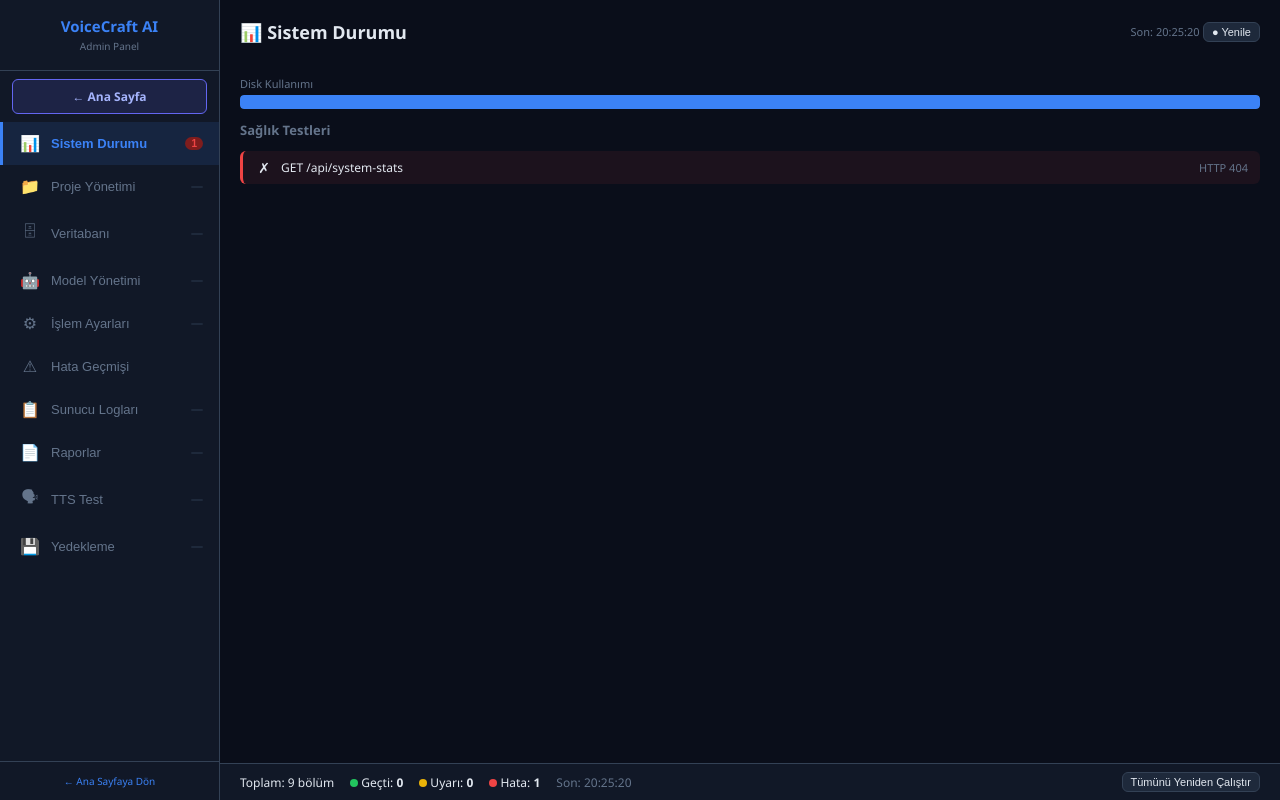
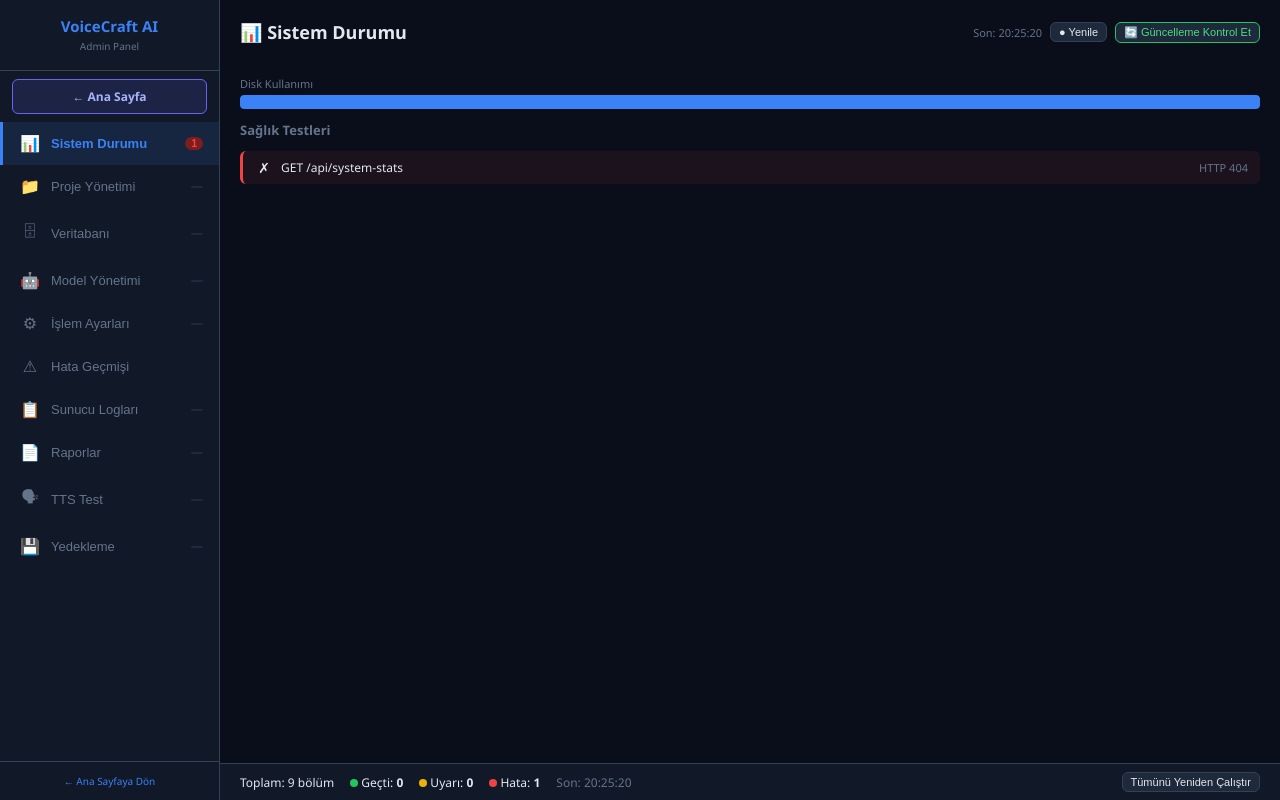
Before and after one commit to mehmet44yuce-png/voicecraft-ai, a website: page public/admin.html in a window 1280 px wide. Drawn offline with Linux system fonts and the light colour scheme; no server answers.

Commit message:
release: v1.1.8 - Admin panel: layout duzeltme (update bar solda cikiyordu), Guncelleme Kontrol Et butonu

```diff
--- a/public/admin.html
+++ b/public/admin.html
@@ -13,7 +13,8 @@
 <style>
 *{box-sizing:border-box;margin:0;padding:0}
 :root{--bg:#0a0e1a;--bg2:#111827;--bg3:#1e293b;--border:#334155;--text:#e2e8f0;--dim:#64748b;--accent:#3b82f6;--green:#22c55e;--yellow:#eab308;--red:#ef4444;--purple:#a855f7}
-body{font-family:'Segoe UI',system-ui,sans-serif;background:var(--bg);color:var(--text);display:flex;min-height:100vh;min-width:1024px;font-size:13px}
+body{font-family:'Segoe UI',system-ui,sans-serif;background:var(--bg);color:var(--text);display:flex;flex-direction:column;min-height:100vh;min-width:1024px;font-size:13px}
+.main-layout{display:flex;flex:1;overflow:hidden}
 
 /* Sol Sekme Çubuğu */
 .sidebar{width:220px;background:var(--bg2);border-right:1px solid var(--border);display:flex;flex-direction:column;flex-shrink:0;position:sticky;top:0;height:100vh}
@@ -254,6 +255,25 @@ function applyUpdate(){
     },2000);
   }).catch(function(e){alert('Baglanti hatasi: '+e.message);});
 }
+function checkUpdateManual(){
+  var btn=document.getElementById('btn-check-update');
+  if(btn){btn.disabled=true;btn.textContent='⏳ Kontrol ediliyor...';}
+  fetch('/api/update/check').then(function(r){return r.json();}).then(function(d){
+    if(d.success && d.update){
+      var bar=document.getElementById('update-bar');
+      var txt=document.getElementById('update-bar-text');
+      if(bar) bar.style.display='block';
+      if(txt) txt.textContent='v'+d.update.new_version+' mevcut — '+d.update.files_to_update+' dosya degismis'+(d.update.changelog?' | '+d.update.changelog:'');
+      if(btn){btn.disabled=false;btn.textContent='🔄 Güncelleme Kontrol Et';}
+    } else {
+      if(btn){btn.disabled=false;btn.textContent='✓ Güncel ('+new Date().toLocaleTimeString('tr')+')';}
+      setTimeout(function(){if(btn)btn.textContent='🔄 Güncelleme Kontrol Et';},3000);
+    }
+  }).catch(function(e){
+    if(btn){btn.disabled=false;btn.textContent='⚠ Hata';}
+    setTimeout(function(){if(btn)btn.textContent='🔄 Güncelleme Kontrol Et';},3000);
+  });
+}
 function copyUpdateError(){
   var prog=document.getElementById('update-bar-progress');
   var txt=document.getElementById('update-bar-text');
@@ -268,6 +288,7 @@ function copyUpdateError(){
 }
 </script>
 
+<div class="main-layout">
 <!-- Sol Sekme Çubuğu -->
 <nav class="sidebar">
   <div class="sidebar-logo">
@@ -298,7 +319,7 @@ function copyUpdateError(){
   <section id="s-system" class="panel active">
     <div class="panel-header">
       <h3>📊 Sistem Durumu</h3>
-      <div><span class="meta" id="system-time"></span> <button class="btn btn-sm" onclick="runTests_system()">● Yenile</button></div>
+      <div style="display:flex;gap:8px;align-items:center"><span class="meta" id="system-time"></span> <button class="btn btn-sm" onclick="runTests_system()">● Yenile</button><button class="btn btn-sm" id="btn-check-update" onclick="checkUpdateManual()" style="border-color:#22c55e;color:#4ade80">🔄 Güncelleme Kontrol Et</button></div>
     </div>
     <div class="metrics" id="system-metrics"></div>
     <div style="margin-bottom:12px">
@@ -2159,5 +2180,6 @@ function updateBackupInfo() {
 // Yedek paneli açıldığında bilgileri güncelle
 updateBackupInfo();
 </script>
+</div><!-- /.main-layout -->
 </body>
 </html>
```
Also changed, not shown: manifest.json.
